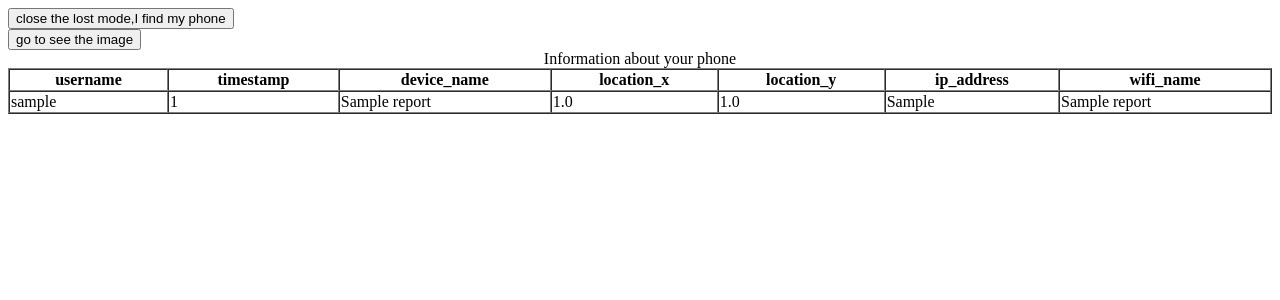
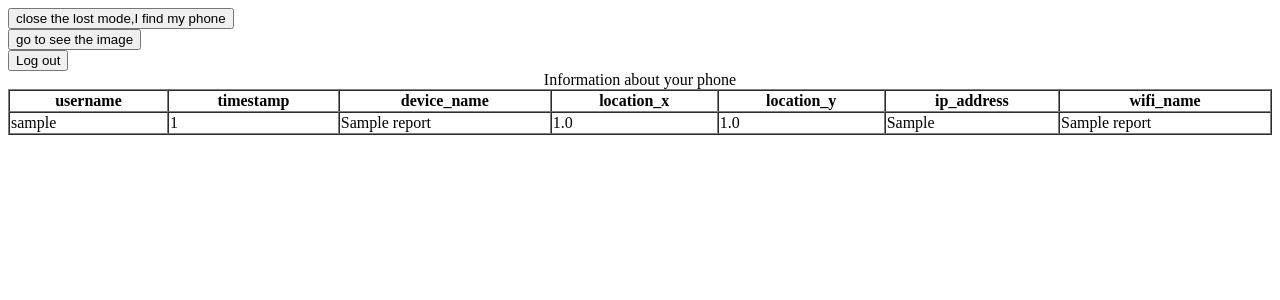
Before and after one commit to myang321/FinderServer, a Django app: template finder_server/templates/finder_server/report.html in a window 1280 px wide. Shown: the top 300 px of the page. Run offline with Django 3.2, Linux system fonts and the light colour scheme; tables that the repository leaves empty hold one stand-in row (values such as "Sample post"); the template is opened without the code that fills it: values that come from a table or form of the project are taken from there, most other values are stand-ins (such as "Sample title", 1, 10 or a date in 2020).

Commit message:
addlog out in report

```diff
--- a/finder_server/templates/finder_server/report.html
+++ b/finder_server/templates/finder_server/report.html
@@ -12,6 +12,10 @@
 <form class="form" method="post" action="{% url 'image' %} ">
     {% csrf_token %}
     <input type="submit" value="go to see the image">
+</form>
+<form class="form" method="post" action="{% url 'logout' %} ">
+    {% csrf_token %}
+    <input type="submit" value="Log out">
 </form>
 
 <table cellspacing="0" border="1" style="width:100%">
```
